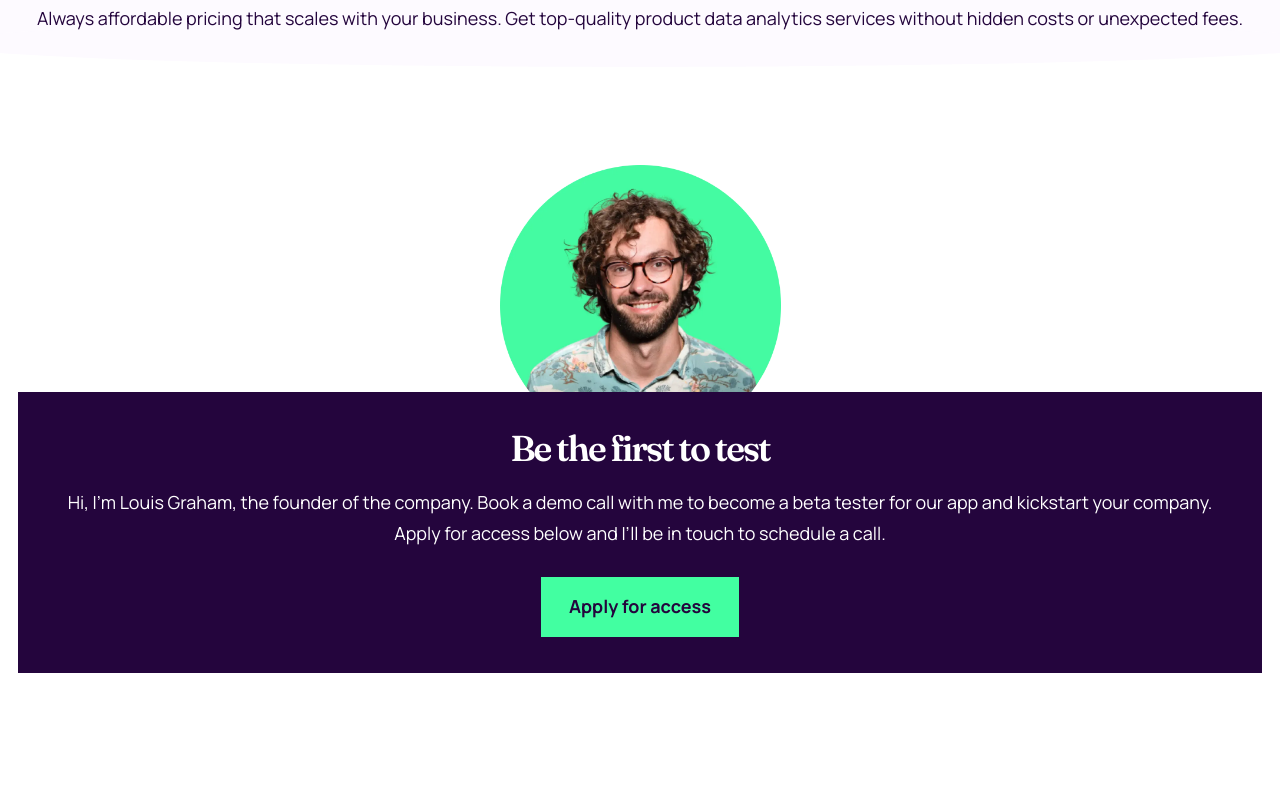
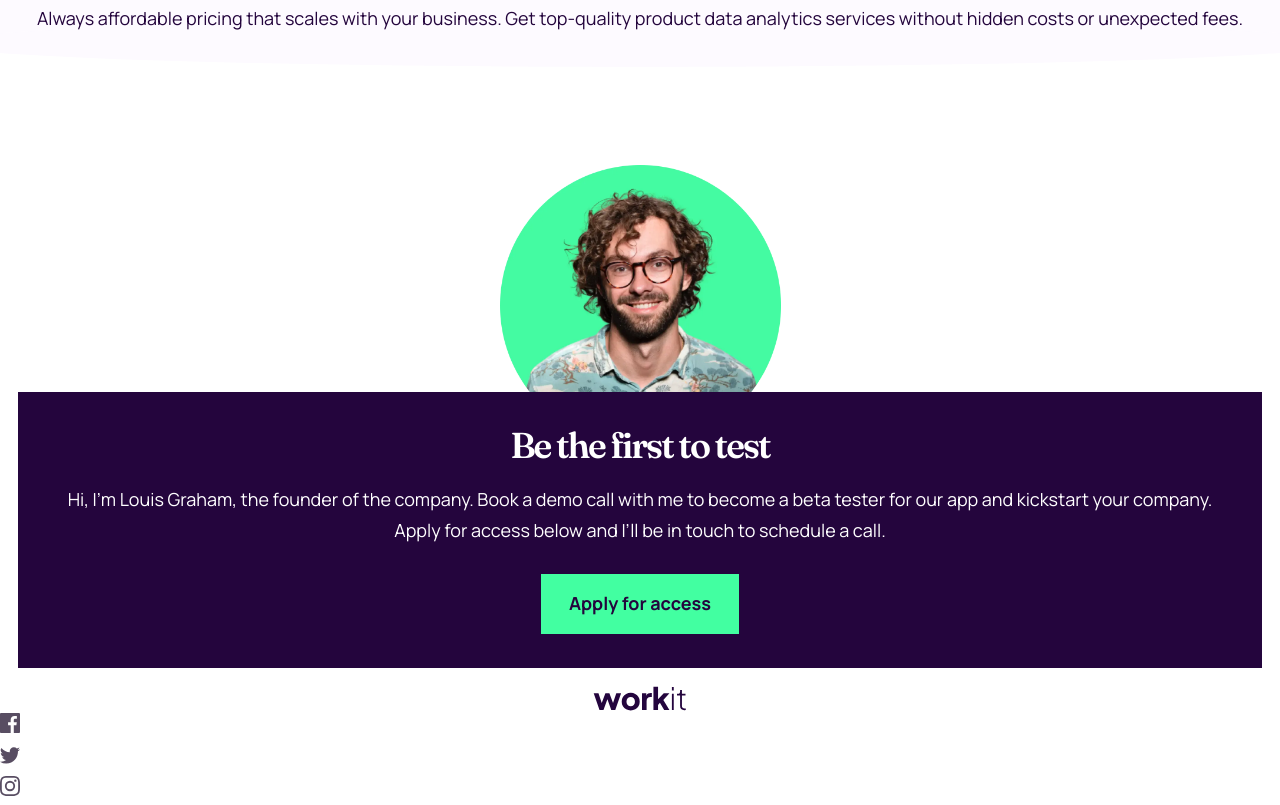
Before and after one commit to meilani/workitLandingPage, a plain HTML site: page index.html in a window 1280 px wide. Shown: the part 1226-2031 px from the top of the page. Before the commit the page ends 1917 px from the top, so only its background shows below. Drawn offline with Linux system fonts and the light colour scheme.

Commit message:
footer html

```diff
--- a/index.html
+++ b/index.html
@@ -101,6 +101,30 @@
     </section>
   </main>
   <footer>
+    <img
+      src="./images/logo-dark.svg"
+      alt="the workit logo consisting of the word work in bold next to the word it in regular font weight"
+      width="96"
+      height="25"
+      loading="lazy"
+    />
+    <ul>
+      <li>
+        <a href="https://facebook.com" target="_blank" rel="noopener">
+          <svg xmlns="http://www.w3.org/2000/svg" width="20" height="20" viewBox="0 0 20 20"><path fill="#584D62" d="M18.896 0H1.104C.494 0 0 .494 0 1.104v17.793C0 19.506.494 20 1.104 20h9.58v-7.745H8.076V9.237h2.606V7.01c0-2.583 1.578-3.99 3.883-3.99 1.104 0 2.052.082 2.329.119v2.7h-1.598c-1.254 0-1.496.597-1.496 1.47v1.928h2.989l-.39 3.018h-2.6V20h5.098c.608 0 1.102-.494 1.102-1.104V1.104C20 .494 19.506 0 18.896 0Z"/></svg>
+        </a>
+      </li>
+      <li>
+        <a href="https://twitter.com" target="_blank" rel="noopener">
+          <svg xmlns="http://www.w3.org/2000/svg" width="20" height="17" viewBox="0 0 20 17"><path fill="#584D62" d="M20 2.172a8.192 8.192 0 0 1-2.357.646 4.11 4.11 0 0 0 1.805-2.27 8.22 8.22 0 0 1-2.606.996A4.096 4.096 0 0 0 13.847.248c-2.65 0-4.596 2.472-3.998 5.037A11.648 11.648 0 0 1 1.392 1a4.109 4.109 0 0 0 1.27 5.478 4.086 4.086 0 0 1-1.858-.513c-.045 1.9 1.318 3.679 3.291 4.075a4.113 4.113 0 0 1-1.853.07 4.106 4.106 0 0 0 3.833 2.849A8.25 8.25 0 0 1 0 14.658a11.616 11.616 0 0 0 6.29 1.843c7.618 0 11.923-6.434 11.663-12.205A8.354 8.354 0 0 0 20 2.172Z"/></svg>
+        </a>
+      </li>
+      <li>
+        <a href="https://instagram.com" target="_blank" rel="noopener">
+          <svg xmlns="http://www.w3.org/2000/svg" width="20" height="20" viewBox="0 0 20 20"><path fill="#584D62" d="M10 1.802c2.67 0 2.987.01 4.042.059 2.71.123 3.975 1.409 4.099 4.099.048 1.054.057 1.37.057 4.04 0 2.672-.01 2.988-.057 4.042-.124 2.687-1.387 3.975-4.1 4.099-1.054.048-1.37.058-4.041.058-2.67 0-2.987-.01-4.04-.058-2.717-.124-3.977-1.416-4.1-4.1-.048-1.054-.058-1.37-.058-4.041 0-2.67.01-2.986.058-4.04.124-2.69 1.387-3.977 4.1-4.1 1.054-.048 1.37-.058 4.04-.058ZM10 0C7.284 0 6.944.012 5.877.06 2.246.227.227 2.242.061 5.877.01 6.944 0 7.284 0 10s.012 3.057.06 4.123c.167 3.632 2.182 5.65 5.817 5.817 1.067.048 1.407.06 4.123.06s3.057-.012 4.123-.06c3.629-.167 5.652-2.182 5.816-5.817.05-1.066.061-1.407.061-4.123s-.012-3.056-.06-4.122C19.777 2.249 17.76.228 14.124.06 13.057.01 12.716 0 10 0Zm0 4.865a5.135 5.135 0 1 0 0 10.27 5.135 5.135 0 0 0 0-10.27Zm0 8.468a3.333 3.333 0 1 1 0-6.666 3.333 3.333 0 0 1 0 6.666Zm5.338-9.87a1.2 1.2 0 1 0 0 2.4 1.2 1.2 0 0 0 0-2.4Z"/></svg>
+        </a>
+      </li>
+    </ul>
 
   </footer>
 </body>
--- a/style.scss
+++ b/style.scss
@@ -246,7 +246,7 @@ header {
     color: $white;
     text-align: center;
     margin-top: -3rem;
-    padding: 2rem;
+    padding: 1.85rem;
   }
 
   .heading-m {
```
Also changed, not shown: style.css, 1 other file.
